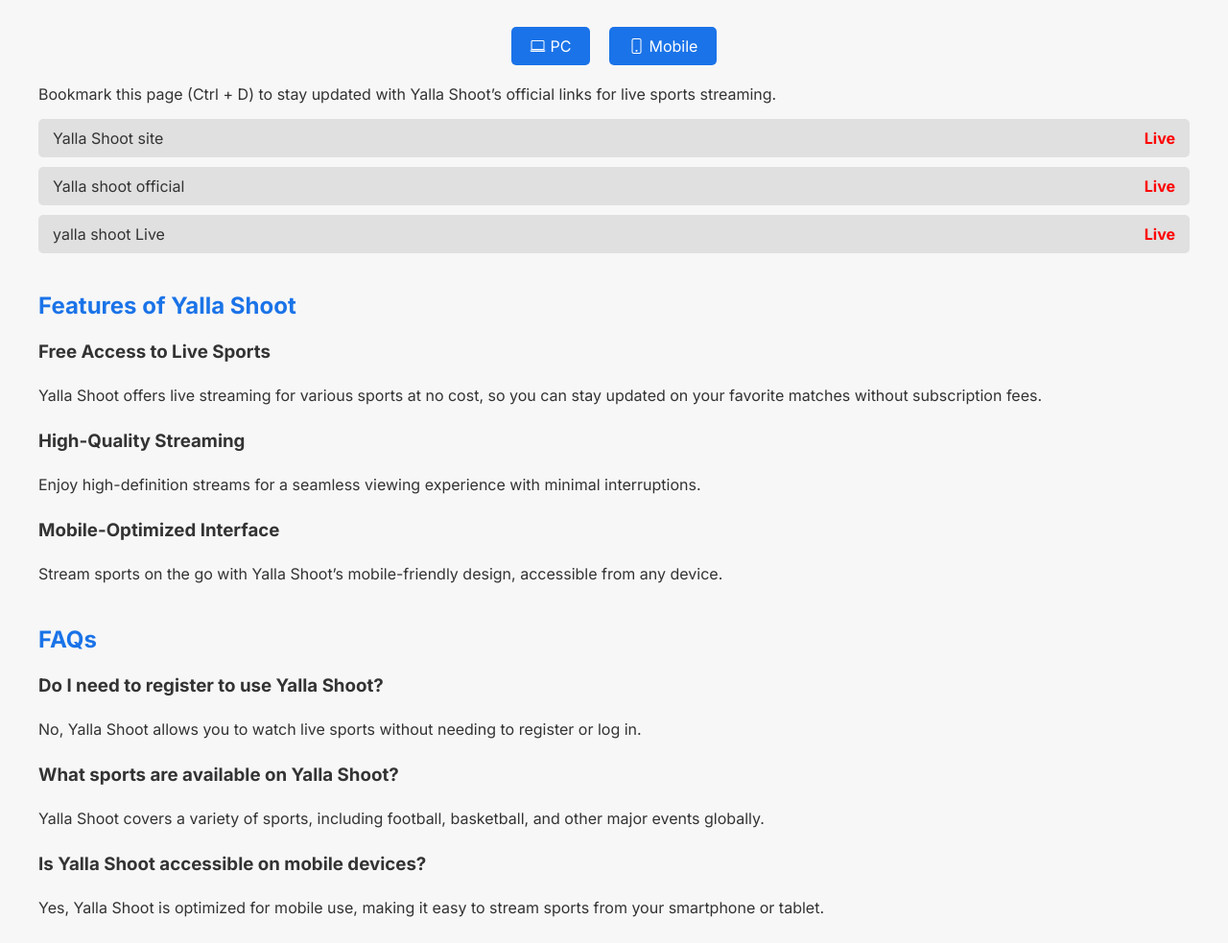
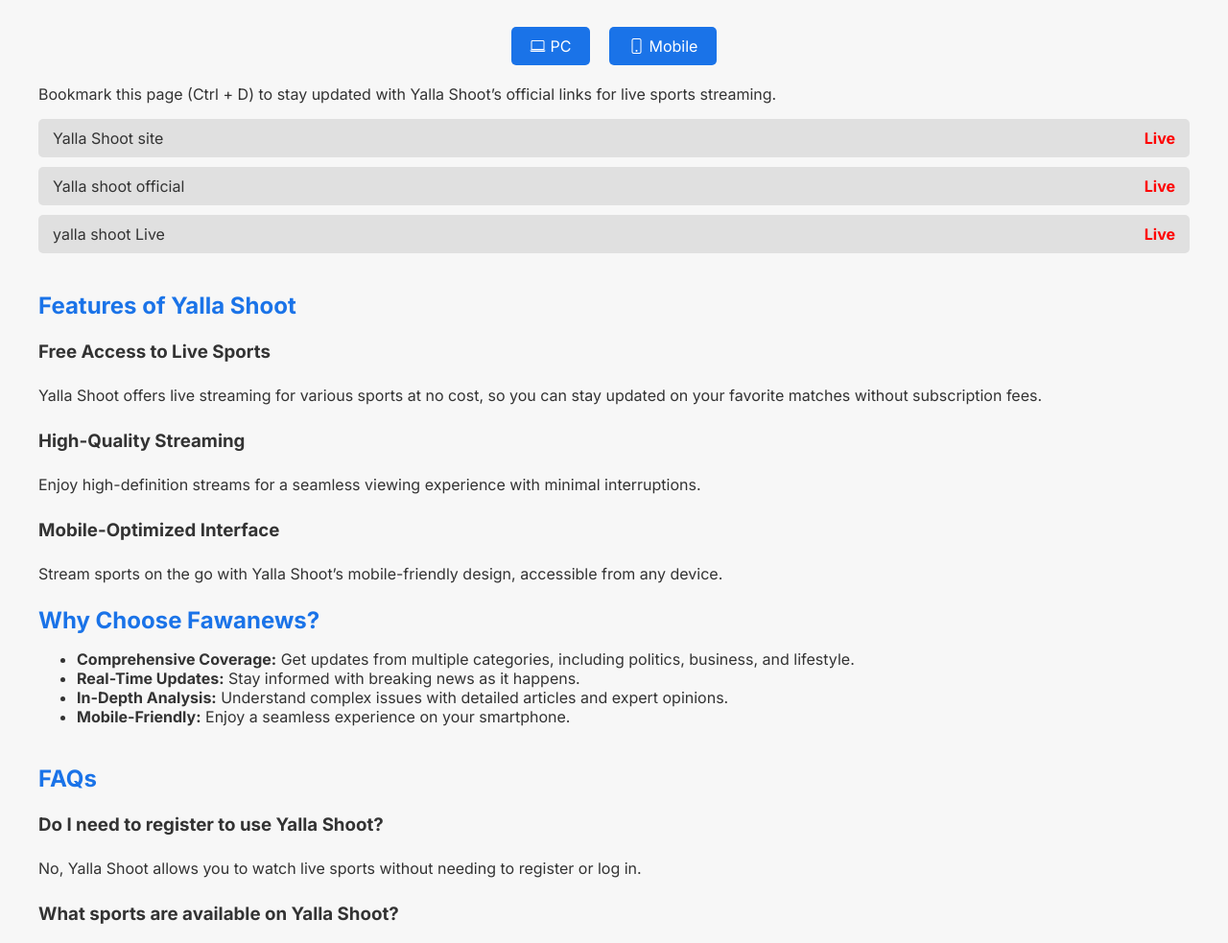
Before and after one commit to Hesgoalss/yalla-shoot, a plain HTML site: page index.html in a window 1280 px wide. Shown: the part 111-1094 px from the top of the page at 96% size. Drawn offline with nearby package versions, Linux system fonts and the light colour scheme.

Commit message:
Update index.html

```diff
--- a/index.html
+++ b/index.html
@@ -4,7 +4,6 @@
     <meta charset="UTF-8">
     <title>Yalla Shoot Live Sports Streaming يلا شوت </title>
     <meta name="description" content="Yalla Shoot provides free live streaming for sports, including football, basketball, and more. Enjoy high-quality streams without a subscription.">
-    <meta name="keywords" content="Yalla Shoot, yalla shoot live, yalla live, يلا شوت, watch sports online">
     <meta name="msvalidate.01" content="EC3B989741CA056C2CDDA5F1D0CB27E4" />
     <meta name="viewport" content="width=device-width, initial-scale=1.0">
     <!-- Google tag (gtag.js) -->
@@ -137,7 +136,13 @@
             <h3>Mobile-Optimized Interface</h3>
             <p>Stream sports on the go with Yalla Shoot’s mobile-friendly design, accessible from any device.</p>
         </div>
-
+   <h2>Why Choose Fawanews?</h2>
+            <ul>
+                <li><strong>Comprehensive Coverage:</strong> Get updates from multiple categories, including politics, business, and lifestyle.</li>
+                <li><strong>Real-Time Updates:</strong> Stay informed with breaking news as it happens.</li>
+                <li><strong>In-Depth Analysis:</strong> Understand complex issues with detailed articles and expert opinions.</li>
+                <li><strong>Mobile-Friendly:</strong> Enjoy a seamless experience on your smartphone.</li>
+            </ul>
         <div class="faq">
             <h2>FAQs</h2>
             <h3>Do I need to register to use Yalla Shoot?</h3>
```
